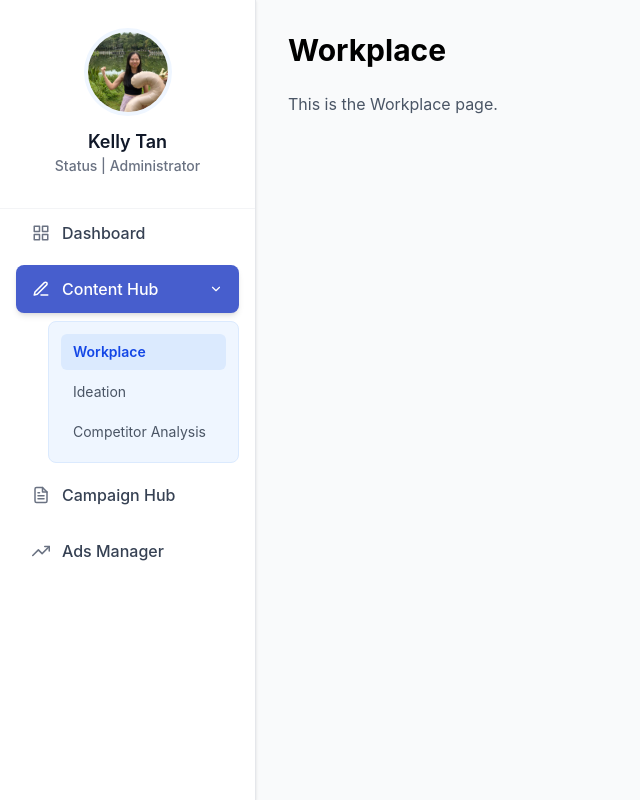
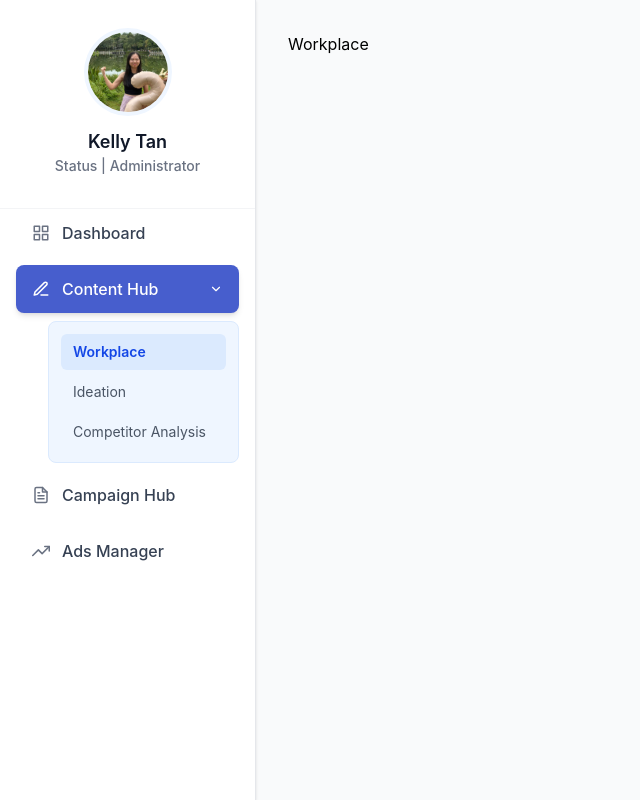
Before and after one commit to wenthingteo/FutureReady, a React (Vite) app in the folder frontend/: page /content/workplace in a window 1280 px wide. Shown: the whole page, without its empty margins (0-640 px from the left). Built offline with nearby package versions, Linux system fonts and the light colour scheme.

Commit message:
move file to src

```diff
--- a/frontend/package.json
+++ b/frontend/package.json
@@ -10,6 +10,8 @@
     "preview": "vite preview"
   },
   "dependencies": {
+    "@dnd-kit/core": "^6.3.1",
+    "@hello-pangea/dnd": "^18.0.1",
     "axios": "^1.11.0",
     "lucide-react": "^0.541.0",
     "react-icons": "^5.5.0",
@@ -29,6 +31,7 @@
     "eslint-plugin-react-hooks": "^5.2.0",
     "eslint-plugin-react-refresh": "^0.4.20",
     "globals": "^16.3.0",
+    "path": "^0.12.7",
     "postcss": "^8.5.6",
     "react": "^19.1.1",
     "react-dom": "^19.1.1",
--- a/frontend/pages/Workplace.jsx
+++ /dev/null
@@ -1,12 +0,0 @@
-import React from "react";
-
-const Workplace = () => {
-  return (
-    <div>
-      <h1 className="text-3xl font-bold mb-6">Workplace</h1>
-      <p className="text-gray-600">This is the Workplace page.</p>
-    </div>
-  );
-};
-
-export default Workplace;
--- /dev/null
+++ b/frontend/src/pages/Workplace.jsx
@@ -0,0 +1,9 @@
+import React from 'react'
+
+const Workplace = () => {
+  return (
+    <div>Workplace</div>
+  )
+}
+
+export default Workplace
--- a/frontend/vite.config.js
+++ b/frontend/vite.config.js
@@ -1,12 +1,19 @@
 import { defineConfig } from "vite"
 import react from "@vitejs/plugin-react"
 import tailwindcss from "@tailwindcss/vite"
+import path from "path"
 
 export default defineConfig({
   plugins: [
     react(),
-    tailwindcss(), // ✅ add this
+    tailwindcss(),
   ],
+  resolve: {
+    alias: {
+      "@": path.resolve(__dirname, "src"), // now @ points to src
+    },
+    extensions: [".js", ".jsx", ".ts", ".tsx", ".json"], // optional, ensures jsx is resolved
+  },
   server: {
     port: 3000,
   },
```
Also changed, not shown: frontend/src/App.jsx (+7 -7 lines), frontend/src/components/sidebar.jsx (renamed from frontend/components/sidebar.jsx), frontend/src/pages/Ads.jsx (renamed from frontend/pages/Ads.jsx), frontend/src/pages/Campaigns.jsx (renamed from frontend/pages/Campaigns.jsx), frontend/src/pages/Competitor.jsx (renamed from frontend/pages/Competitor.jsx), frontend/src/pages/Dashboard.jsx (renamed from frontend/pages/Dashboard.jsx), frontend/src/pages/Ideation.jsx (renamed from frontend/pages/Ideation.jsx), 1 other file (tests, documents, lock files or other folders).
